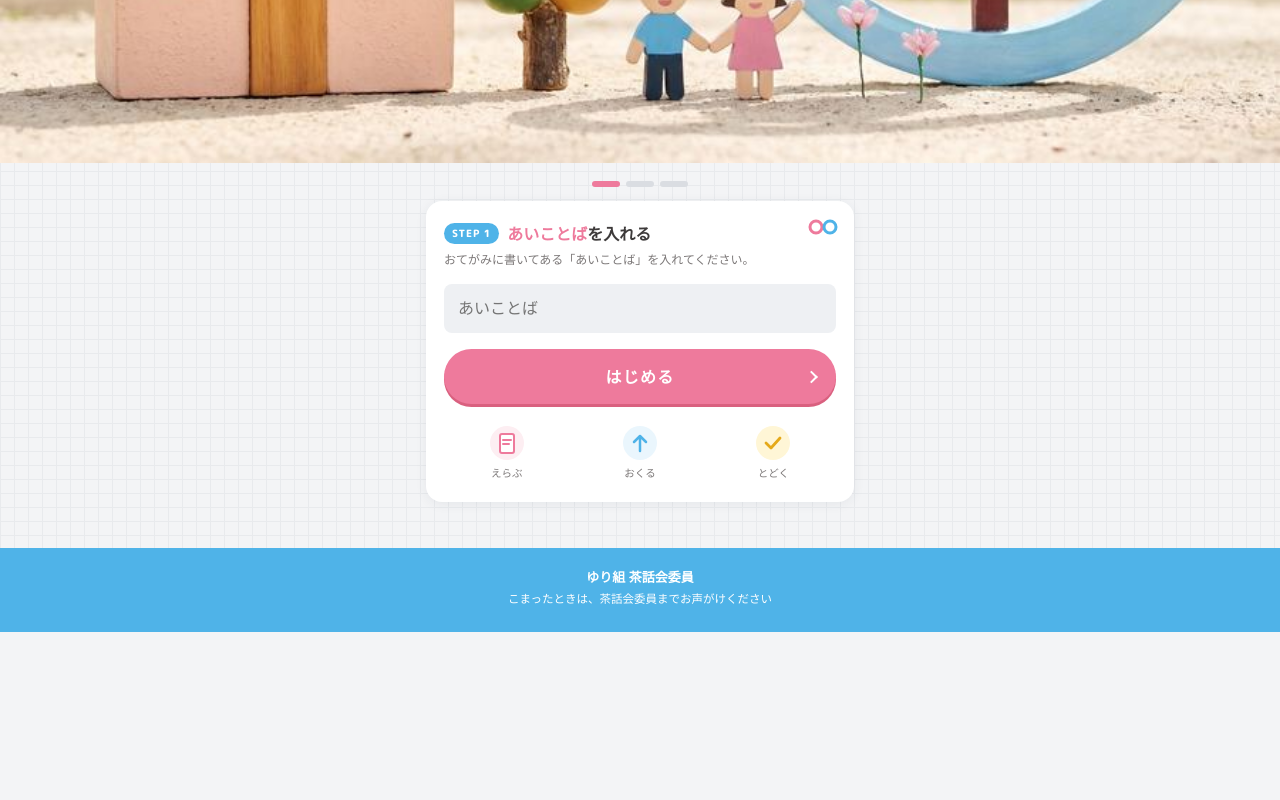
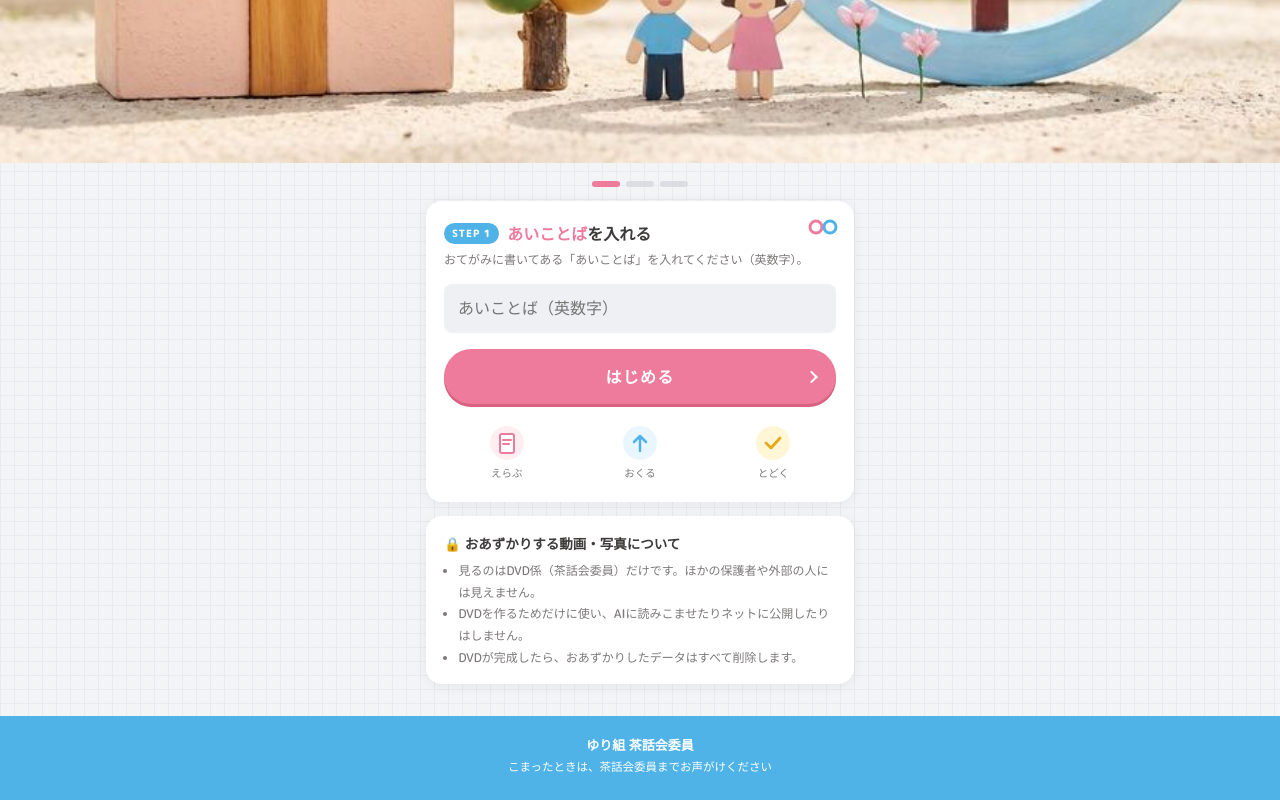
Before and after one commit to wakoudou-t/yurigumi-post, a plain HTML site: page index.html in a window 1280 px wide. Shown: the part 753-1553 px from the top of the page. Before the commit the page ends 1385 px from the top, so only its background shows below. Drawn offline with Linux system fonts and the light colour scheme.

Commit message:
Add files via upload

```diff
--- a/index.html
+++ b/index.html
@@ -85,6 +85,9 @@ input:focus{box-shadow:0 0 0 2px var(--blue) inset;background:#fff}
 .howto{display:grid;grid-template-columns:repeat(3,1fr);gap:8px;margin-top:4px}
 .howto div{text-align:center;font-size:10.5px;color:var(--sub);line-height:1.5}
 .howto svg{width:38px;height:38px;display:block;margin:0 auto 4px}
+.anshin{background:#fff;border-radius:16px;padding:16px 18px;margin:4px 0 0;box-shadow:0 2px 12px rgba(40,50,70,.07);font-size:12px;line-height:1.8;color:var(--sub)}
+.anshin b{display:block;color:var(--ink);font-size:13.5px;margin-bottom:4px}
+.anshin ul{margin:0;padding-left:1.2em}
 footer{background:var(--blue);color:#fff;text-align:center;font-size:11.5px;line-height:1.8;padding:18px 16px 22px}
 footer b{font-size:13px}
 .confetti{position:fixed;inset:0;pointer-events:none;overflow:hidden;z-index:9}
@@ -115,8 +118,8 @@ footer b{font-size:13px}
   <section id="secPass" class="card">
     <svg class="mark" viewBox="0 0 30 16" aria-hidden="true"><circle cx="8" cy="8" r="6" fill="none" stroke="#EE7A9C" stroke-width="3"/><circle cx="22" cy="8" r="6" fill="none" stroke="#4FB3E8" stroke-width="3"/></svg>
     <div class="ttl"><span class="tag">STEP 1</span><span><em>あいことば</em>を入れる</span></div>
-    <p class="lead">おてがみに書いてある「あいことば」を入れてください。</p>
-    <input id="pass" type="password" autocomplete="off" placeholder="あいことば">
+    <p class="lead">おてがみに書いてある「あいことば」を入れてください（英数字）。</p>
+    <input id="pass" type="text" inputmode="latin" autocapitalize="off" autocorrect="off" spellcheck="false" autocomplete="off" placeholder="あいことば（英数字）">
     <button id="btnPass" class="btn">はじめる</button>
     <div id="passMsg" class="msg"></div>
     <div class="howto" style="margin-top:20px">
@@ -179,6 +182,14 @@ footer b{font-size:13px}
     <p>ご協力ありがとうございます。<br>すてきなDVDになるよう、<br>たいせつに使わせていただきます。</p>
     <button id="btnMore" class="btn ghost">つづけておくる</button>
   </section>
+  <div class="anshin">
+    <b>🔒 おあずかりする動画・写真について</b>
+    <ul>
+      <li>見るのはDVD係（茶話会委員）だけです。ほかの保護者や外部の人には見えません。</li>
+      <li>DVDを作るためだけに使い、AIに読みこませたりネットに公開したりはしません。</li>
+      <li>DVDが完成したら、おあずかりしたデータはすべて削除します。</li>
+    </ul>
+  </div>
 </div>
 
 <footer><b>ゆり組 茶話会委員</b><br>こまったときは、茶話会委員までお声がけください</footer>
@@ -214,7 +225,7 @@ async function call(fn, arg) {
 
 // 1. あいことば
 $('btnPass').onclick = async () => {
-  const p = $('pass').value.trim();
+  const p = $('pass').value.normalize('NFKC').trim().toLowerCase();
   if (!p) return msg($('passMsg'), 'あいことばを入れてください。', 'err');
   $('btnPass').disabled = true;
   try {
```
